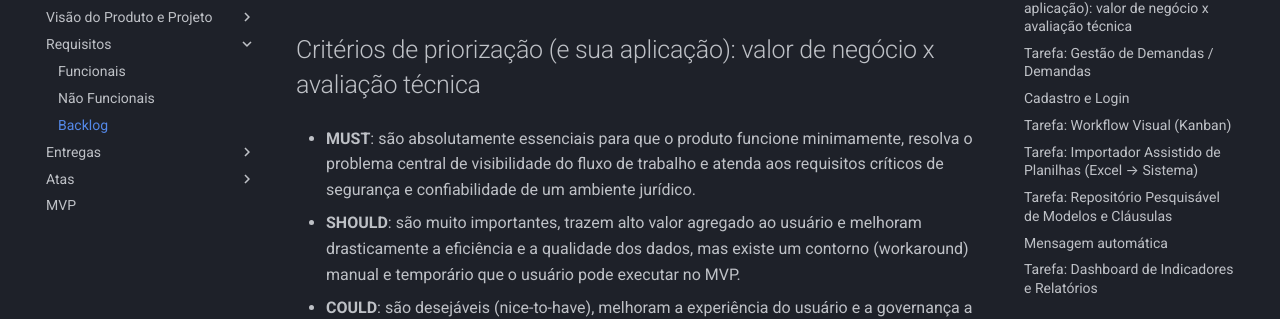
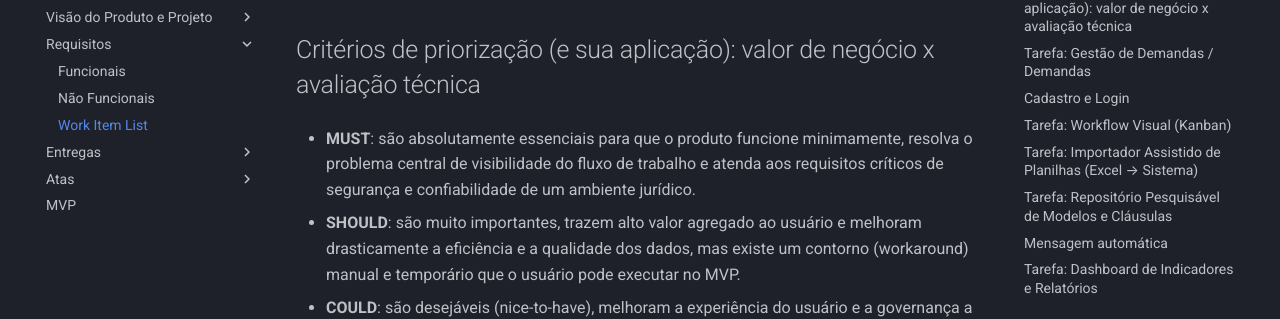
Before and after one commit to mdsreq-fga-unb/REQ-2025.2-T02-ProJuris, an MkDocs documentation site: the page built from docs/Requisitos/3 - Work Item List.md, in a window 1280 px wide. Shown: the part 148-467 px from the top of the page. Built offline with MkDocs 1.6.1 and Material for MkDocs 9.7.7, drawn with Linux system fonts in a browser that asks for light colours; comment, search, counter and statistics services are not loaded.

Commit message:
UPDATE mkdocs.yml

```diff
--- a/mkdocs.yml
+++ b/mkdocs.yml
@@ -16,7 +16,7 @@ nav:
   - Requisitos:
     - 'Funcionais': 'Requisitos/1 - Funcionais.md'
     - 'Não Funcionais': 'Requisitos/2 - Não funcionais.md'
-    - 'Backlog': 'Requisitos/3 - Work Item List.md'
+    - 'Work Item List': 'Requisitos/3 - Work Item List.md'
   - Entregas:
     - 'Unidade 1': 'Entregas/Unidade 1.md'
     - 'Reuniões com o cliente': 'Entregas/Reuniao Cliente.md'
```
